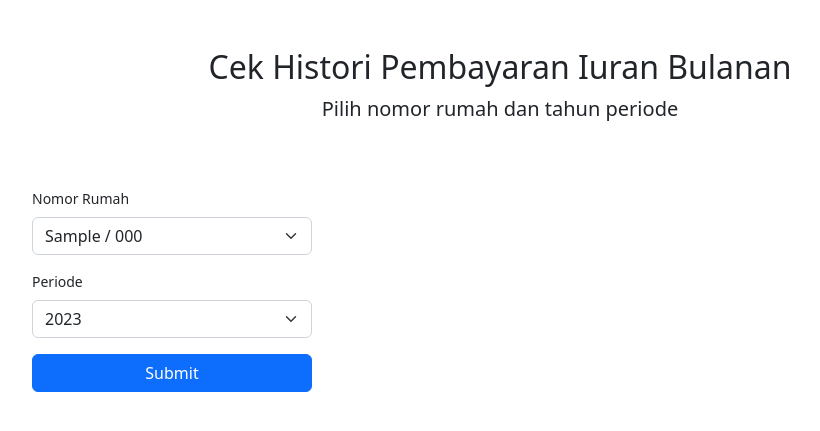
After one commit to robertusnegoro/datawarga, a Django app: page /public/iuran in a window 1280 px wide. The commit adds this page. Shown: the top 431 px of the page, without its empty margins (140-960 px from the left). Run offline with Django 4.2, Linux system fonts and the light colour scheme; tables that the repository leaves empty hold one stand-in row (values such as "Sample post"); some libraries are stand-ins or nearby versions.

Commit message:
Data iuran public

```diff
--- a/datawarga/datawarga/settings.py
+++ b/datawarga/datawarga/settings.py
@@ -57,6 +57,7 @@ INSTALLED_APPS = [
     "django.contrib.staticfiles",
     "crispy_forms",
     "django_cleanup.apps.CleanupConfig",
+    "django.contrib.humanize",
 ]
 
 CRISPY_TEMPLATE_PACK = "bootstrap4"
--- /dev/null
+++ b/datawarga/kependudukan/iuran_public.py
@@ -0,0 +1,34 @@
+from .forms import IuranBulananForm
+from .models import Warga, Kompleks, TransaksiIuranBulanan
+from .utility import helper_finance_year_list
+from datetime import datetime
+from django.conf import settings
+from django.contrib.auth.decorators import login_required
+from django.http import HttpResponse, Http404, JsonResponse
+from django.shortcuts import render, redirect, get_object_or_404
+from django.urls import reverse
+from django.core import serializers
+from urllib.parse import urlencode
+import logging
+import json
+
+logger = logging.getLogger(__name__)
+
+
+def form_iuran_bulanan_display(request):
+    list_kompleks = Kompleks.objects.order_by('id')
+    context = {'list_kompleks': list_kompleks}
+    context["iuran_year_period"] = helper_finance_year_list()
+
+    if request.POST:
+        id_komplek = int(request.POST['kompleks'])
+        periode_tahun = str(request.POST['periode_tahun'])
+        list_trx = TransaksiIuranBulanan.objects.order_by("periode_bulan").filter(
+            periode_tahun=periode_tahun, kompleks__id=id_komplek
+        )
+        context['data_pembayaran'] = list_trx
+        context['periode_tahun'] = periode_tahun
+
+    return render(
+        request=request, template_name="public/iuran.html", context=context
+    )
--- a/datawarga/kependudukan/templates/base_plain.html
+++ b/datawarga/kependudukan/templates/base_plain.html
@@ -8,16 +8,13 @@
         <link href='{% static "dashboard/dashboard.css" %}' rel="stylesheet">
         <link rel="stylesheet" href="https://cdn.jsdelivr.net/npm/bootstrap-icons@1.10.3/font/bootstrap-icons.css">
         <link href="https://cdnjs.cloudflare.com/ajax/libs/bootstrap-datepicker/1.9.0/css/bootstrap-datepicker.min.css" rel="stylesheet">
+        <style>
+            {% block customstyle %}{% endblock %}
+        </style>
     </head>
     <body>
-        <div class="container-fluid">
-            <div class="row">
-                <main class="col-md-12 ms-sm-auto col-lg-12 px-md-4">
-                    {% block content %}{% endblock %}
-                </main>
+        {% block content %}{% endblock %}
 
-            </div>
-        </div>
 
 
         <script src='{% static "dashboard/js/bootstrap.bundle.min.js" %}' crossorigin="anonymous"></script>
--- /dev/null
+++ b/datawarga/kependudukan/templates/public/iuran.html
@@ -0,0 +1,69 @@
+{% extends "base_plain.html" %}
+{% load humanize %}
+{% block title %}Cek Iuran{% endblock %}
+{% block customstyle %}
+.container {
+    max-width: 960px;
+  }
+
+{% endblock %}
+
+{% block content %}
+<div class="container">
+    <main>
+        <div class="py-5 text-center">
+            <h2>Cek Histori Pembayaran Iuran Bulanan</h2>
+            <p class="lead">Pilih nomor rumah dan tahun periode</p>
+        </div>
+        <div class="row g-5">
+            <div class="col-md-6 col-lg-4">
+                <form id="iuran" action="{% url 'kependudukan:publicIuran' %}" method="post" >
+                    {% csrf_token %}
+                    <div class="mb-3">
+                        <label for="kompleks" class="form-label">Nomor Rumah</label>
+                        <select class="form-select" aria-label="Pilih Nomor Rumah" id="kompleks" name="kompleks">
+                            {% for rumah in list_kompleks %} <option value="{{ rumah.id }}">{{ rumah }}</option> {% endfor %}
+                        </select>
+                    </div>
+                    <div class="mb-3">
+                        <label for="periode_tahun" class="form-label">Periode</label>
+                        <select class="form-select" id="periode_tahun" name="periode_tahun">
+                            {% for x in iuran_year_period %}
+                                <option value="{{ x }}">{{ x }}</option>
+                            {% endfor %}
+                        </select>
+                    </div>
+                    <button class="w-100 btn btn-primary" type="submit">Submit</button>
+                </form>
+            </div>
+            <div class="col-md-6 col-lg-8">
+                {% if data_pembayaran %}
+                <h4 class="d-flex justify-content-between align-items-center mb-3">
+                  <span class="text-primary">Pembayaran Anda</span>
+                  <span class="badge bg-primary rounded-pill">{{ periode_tahun }}</span>
+                </h4>
+                <ul class="list-group mb-3">
+                  {% for data in data_pembayaran %}
+                  <li class="list-group-item d-flex justify-content-between lh-sm">
+                    <div>
+                      <h6 class="my-0">{{ data.periode_bulan }}</h6>
+                      <small class="text-body-secondary">{{ data.tanggal_bayar }}</small>
+                      {% if data.keterangan %}
+                      <br><small class="text-body-secondary">Keterangan : {{ data.keterangan }}</small>
+                      {% endif %}
+
+                    </div>
+                    <span class="text-body-secondary">Rp. {{ data.total_bayar|intcomma }}</span>
+                  </li>
+                  {% endfor %}
+                </ul>
+                {% endif %}
+            </div>
+        </div>
+    </main>
+</div>
+
+{% endblock %}
+{% block jscript %}
+
+{% endblock %}
--- a/datawarga/kependudukan/urls.py
+++ b/datawarga/kependudukan/urls.py
@@ -1,5 +1,5 @@
 from django.urls import path, re_path
-from . import utility, kompleks, warga, iuran
+from . import utility, kompleks, warga, iuran, iuran_public
 from django.conf import settings
 
 app_name = "kependudukan"
@@ -111,6 +111,7 @@ urlpatterns = [
         name="deleteIuranBulanan",
     ),
     path("public/dashboard/<str:page>", utility.dashboard_public, name="publicDasboard"),
+    path("public/iuran", iuran_public.form_iuran_bulanan_display, name="publicIuran"),
 ]
 
 if settings.WG_ENV == "dev":
```
